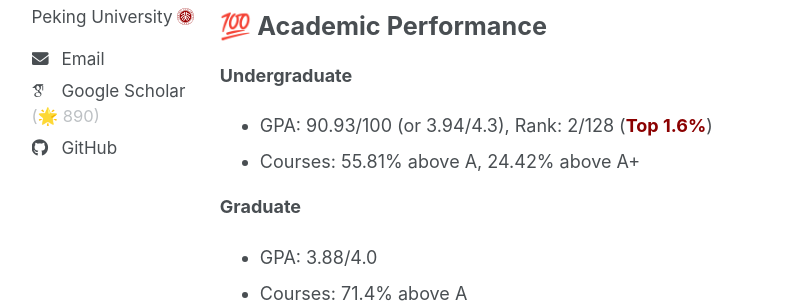
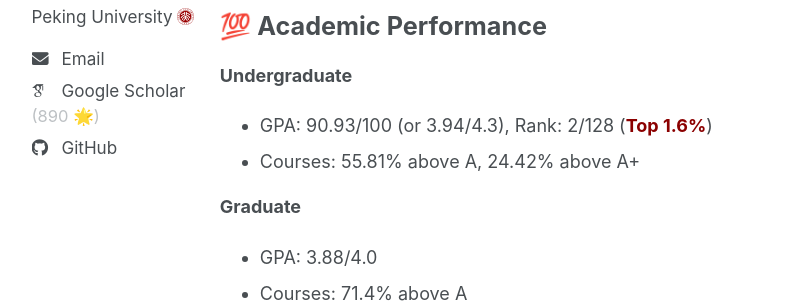
Before and after one commit to mo666666/mo666666.github.io, a Jekyll site: the page built from _pages/about.md, in a window 1280 px wide. Shown: the part 350-653 px from the top of the page, without its empty margins (164-963 px from the left). Built offline with Jekyll 4.4.1, drawn with Linux system fonts in a browser that asks for light colours; some web fonts are replaced; a script bundle is joined from its source files by our own code; library files that are not in the unit come from our copies.

Commit message:
Add scholar

```diff
--- a/_includes/author-profile.html
+++ b/_includes/author-profile.html
@@ -60,7 +60,7 @@
               <i class="ai ai-google-scholar ai-fw icon-pad-right"></i>Google Scholar
             </span>
             {% if site.data.google_scholar and site.data.google_scholar.citations %}
-              <span class="author__scholar-count">(🌟 {{ site.data.google_scholar.citations }})</span>
+              <span class="author__scholar-count">({{ site.data.google_scholar.citations }} 🌟)</span>
             {% endif %}
           </a>
         </li>
```
